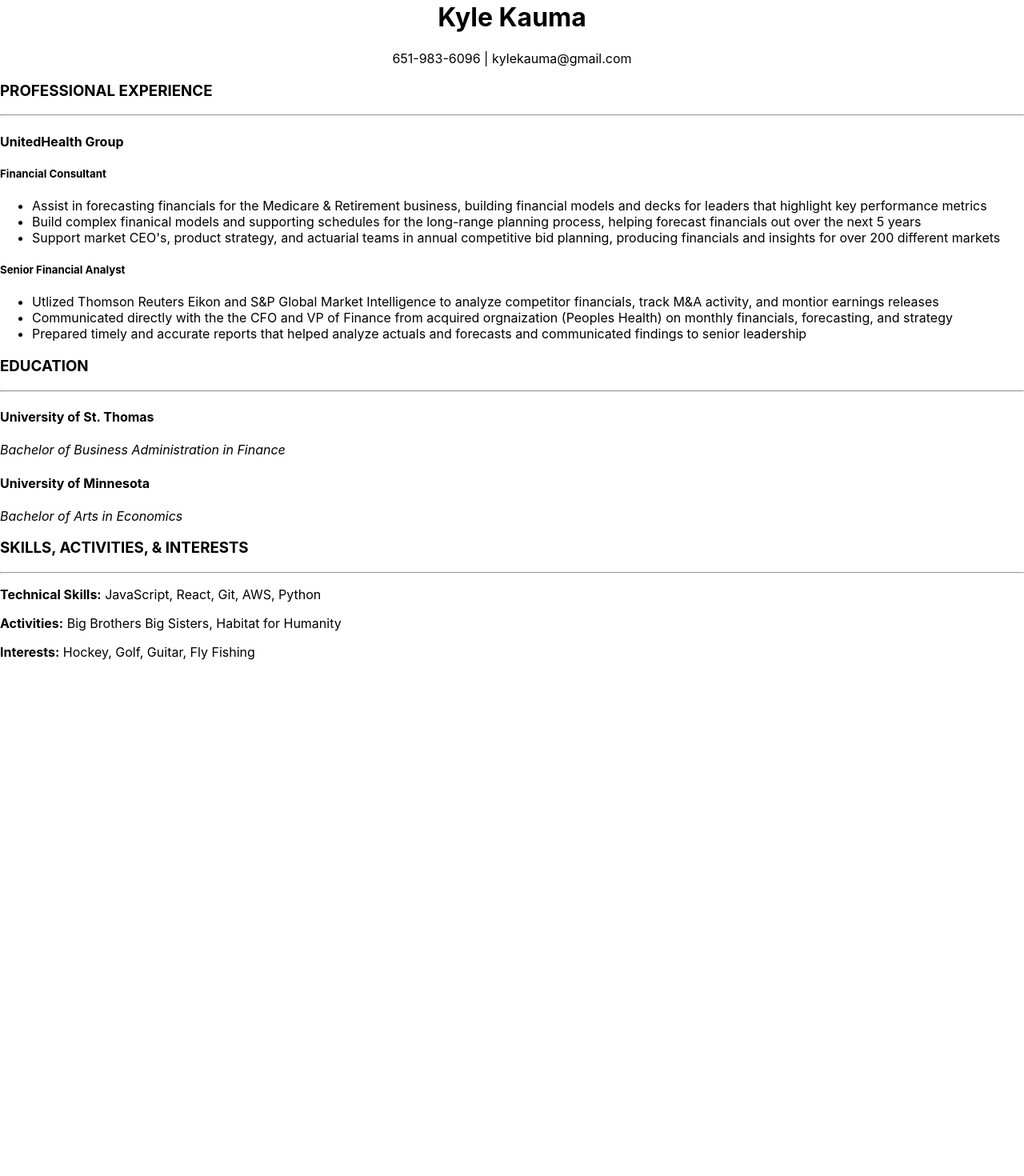
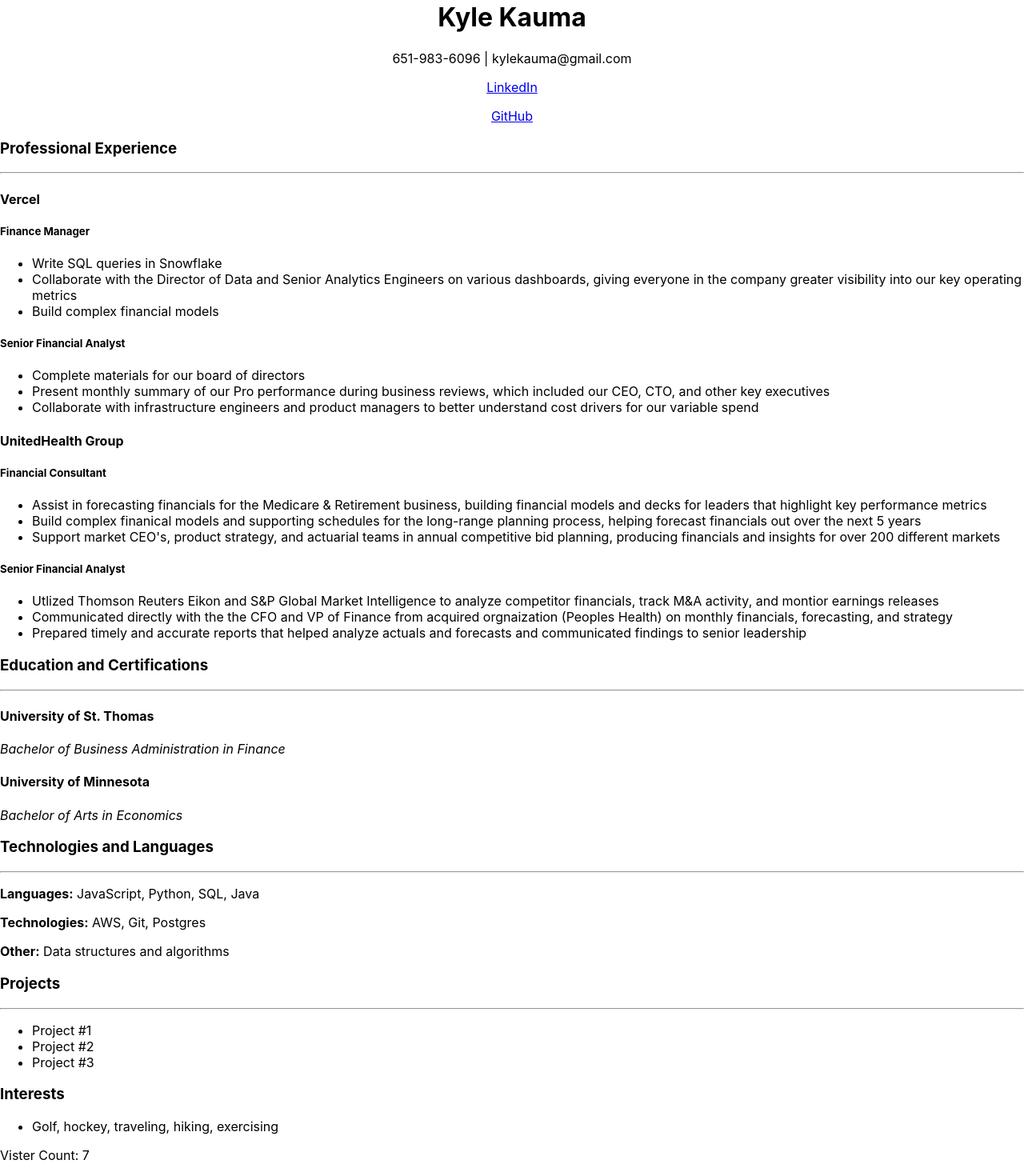
Before and after one commit to kkauma/aws-cloud-resume, a React (Create React App) app: page / in a window 1280 px wide. Shown: the part 19-1489 px from the top of the page at 80% size. Before the commit the page ends 860 px from the top, so only its background shows below. Built offline with nearby package versions, Linux system fonts and the light colour scheme.

Commit message:
add styling and split sections into different components

```diff
--- a/public/index.html
+++ b/public/index.html
@@ -15,6 +15,7 @@
       user's mobile device or desktop. See https://developers.google.com/web/fundamentals/web-app-manifest/
     -->
     <link rel="manifest" href="%PUBLIC_URL%/manifest.json" />
+
     <!--
       Notice the use of %PUBLIC_URL% in the tags above.
       It will be replaced with the URL of the `public` folder during the build.
--- a/src/App.js
+++ b/src/App.js
@@ -1,79 +1,14 @@
-import "./App.css";
+import Header from "./components/Header";
+import Main from "./components/Main";
+import Footer from "./components/Footer";
 
 function App() {
   return (
-    <div>
-      <div className="App">
-        <h1>Kyle Kauma</h1>
-        <p>651-983-6096 | kylekauma@gmail.com</p>
-      </div>
-
-      <div>
-        <h3>PROFESSIONAL EXPERIENCE</h3>
-        <hr />
-
-        <h4>UnitedHealth Group</h4>
-        <h5>Financial Consultant</h5>
-        <ul>
-          <li>
-            Assist in forecasting financials for the Medicare & Retirement
-            business, building financial models and decks for leaders that
-            highlight key performance metrics
-          </li>
-          <li>
-            Build complex finanical models and supporting schedules for the
-            long-range planning process, helping forecast financials out over
-            the next 5 years
-          </li>
-          <li>
-            Support market CEO's, product strategy, and actuarial teams in
-            annual competitive bid planning, producing financials and insights
-            for over 200 different markets
-          </li>
-        </ul>
-        <h5>Senior Financial Analyst</h5>
-        <ul>
-          <li>
-            Utlized Thomson Reuters Eikon and S&P Global Market Intelligence to
-            analyze competitor financials, track M&A activity, and montior
-            earnings releases
-          </li>
-          <li>
-            Communicated directly with the the CFO and VP of Finance from
-            acquired orgnaization (Peoples Health) on monthly financials,
-            forecasting, and strategy
-          </li>
-          <li>
-            Prepared timely and accurate reports that helped analyze actuals and
-            forecasts and communicated findings to senior leadership
-          </li>
-        </ul>
-      </div>
-
-      <div>
-        <h3>EDUCATION</h3>
-        <hr />
-        <h4>University of St. Thomas</h4>
-        <i>Bachelor of Business Administration in Finance</i>
-
-        <h4>University of Minnesota</h4>
-        <i>Bachelor of Arts in Economics</i>
-      </div>
-
-      <div>
-        <h3>SKILLS, ACTIVITIES, & INTERESTS</h3>
-        <hr />
-        <p>
-          <b>Technical Skills:</b> JavaScript, React, Git, AWS, Python
-        </p>
-        <p>
-          <b>Activities:</b> Big Brothers Big Sisters, Habitat for Humanity
-        </p>
-        <p>
-          <b>Interests:</b> Hockey, Golf, Guitar, Fly Fishing
-        </p>
-      </div>
-    </div>
+    <>
+      <Header />
+      <Main />
+      <Footer />
+    </>
   );
 }
 
--- a/src/App.css
+++ b/src/components/Footer.css
@@ -1,3 +1,3 @@
-.App {
+.Footer {
   text-align: center;
 }
--- /dev/null
+++ b/src/components/Footer.js
@@ -0,0 +1,9 @@
+export default function Footer() {
+  return (
+    <div className="Footer">
+      <p>
+        Vister Count: <span>7</span>
+      </p>
+    </div>
+  );
+}
--- /dev/null
+++ b/src/components/Header.css
@@ -0,0 +1,3 @@
+.Header {
+  text-align: center;
+}
--- /dev/null
+++ b/src/components/Header.js
@@ -0,0 +1,17 @@
+import "./Header.css";
+
+export default function Header() {
+  return (
+    <div className="Header">
+      <h1>Kyle Kauma</h1>
+      <p>651-983-6096 | kylekauma@gmail.com</p>
+
+      <p>
+        <a href="https://www.linkedin.com/in/kylekauma/">LinkedIn</a>
+      </p>
+      <p>
+        <a href="https://github.com/kkauma">GitHub</a>
+      </p>
+    </div>
+  );
+}
--- /dev/null
+++ b/src/components/Main.css
@@ -0,0 +1,3 @@
+.Main {
+  text-align: left;
+}
--- /dev/null
+++ b/src/components/Main.js
@@ -0,0 +1,112 @@
+export default function Main() {
+  return (
+    <div className="Main">
+      <div>
+        <h3>Professional Experience</h3>
+        <hr />
+
+        <h4>Vercel</h4>
+        <h5>Finance Manager</h5>
+        <ul>
+          <li>Write SQL queries in Snowflake</li>
+          <li>
+            Collaborate with the Director of Data and Senior Analytics Engineers
+            on various dashboards, giving everyone in the company greater
+            visibility into our key operating metrics
+          </li>
+          <li>Build complex financial models</li>
+        </ul>
+        <h5>Senior Financial Analyst</h5>
+        <ul>
+          <li>Complete materials for our board of directors</li>
+          <li>
+            Present monthly summary of our Pro performance during business
+            reviews, which included our CEO, CTO, and other key executives
+          </li>
+          <li>
+            Collaborate with infrastructure engineers and product managers to
+            better understand cost drivers for our variable spend
+          </li>
+        </ul>
+
+        <h4>UnitedHealth Group</h4>
+        <h5>Financial Consultant</h5>
+        <ul>
+          <li>
+            Assist in forecasting financials for the Medicare & Retirement
+            business, building financial models and decks for leaders that
+            highlight key performance metrics
+          </li>
+          <li>
+            Build complex finanical models and supporting schedules for the
+            long-range planning process, helping forecast financials out over
+            the next 5 years
+          </li>
+          <li>
+            Support market CEO's, product strategy, and actuarial teams in
+            annual competitive bid planning, producing financials and insights
+            for over 200 different markets
+          </li>
+        </ul>
+        <h5>Senior Financial Analyst</h5>
+        <ul>
+          <li>
+            Utlized Thomson Reuters Eikon and S&P Global Market Intelligence to
+            analyze competitor financials, track M&A activity, and montior
+            earnings releases
+          </li>
+          <li>
+            Communicated directly with the the CFO and VP of Finance from
+            acquired orgnaization (Peoples Health) on monthly financials,
+            forecasting, and strategy
+          </li>
+          <li>
+            Prepared timely and accurate reports that helped analyze actuals and
+            forecasts and communicated findings to senior leadership
+          </li>
+        </ul>
+      </div>
+
+      <div>
+        <h3>Education and Certifications</h3>
+        <hr />
+        <h4>University of St. Thomas</h4>
+        <i>Bachelor of Business Administration in Finance</i>
+
+        <h4>University of Minnesota</h4>
+        <i>Bachelor of Arts in Economics</i>
+      </div>
+
+      <div>
+        <h3>Technologies and Languages</h3>
+        <hr />
+        <p>
+          <b>Languages:</b> JavaScript, Python, SQL, Java
+        </p>
+        <p>
+          <b>Technologies:</b> AWS, Git, Postgres
+        </p>
+        <p>
+          <b>Other:</b> Data structures and algorithms
+        </p>
+      </div>
+
+      <div>
+        <h3>Projects</h3>
+        <hr />
+        <ul>
+          <li>Project #1</li>
+          <li>Project #2</li>
+          <li>Project #3</li>
+        </ul>
+      </div>
+
+      <div>
+        <h3>Interests</h3>
+        <ul>
+          <li>Golf, hockey, traveling, hiking, exercising</li>
+        </ul>
+      </div>
+    </div>
+  );
+}
```
